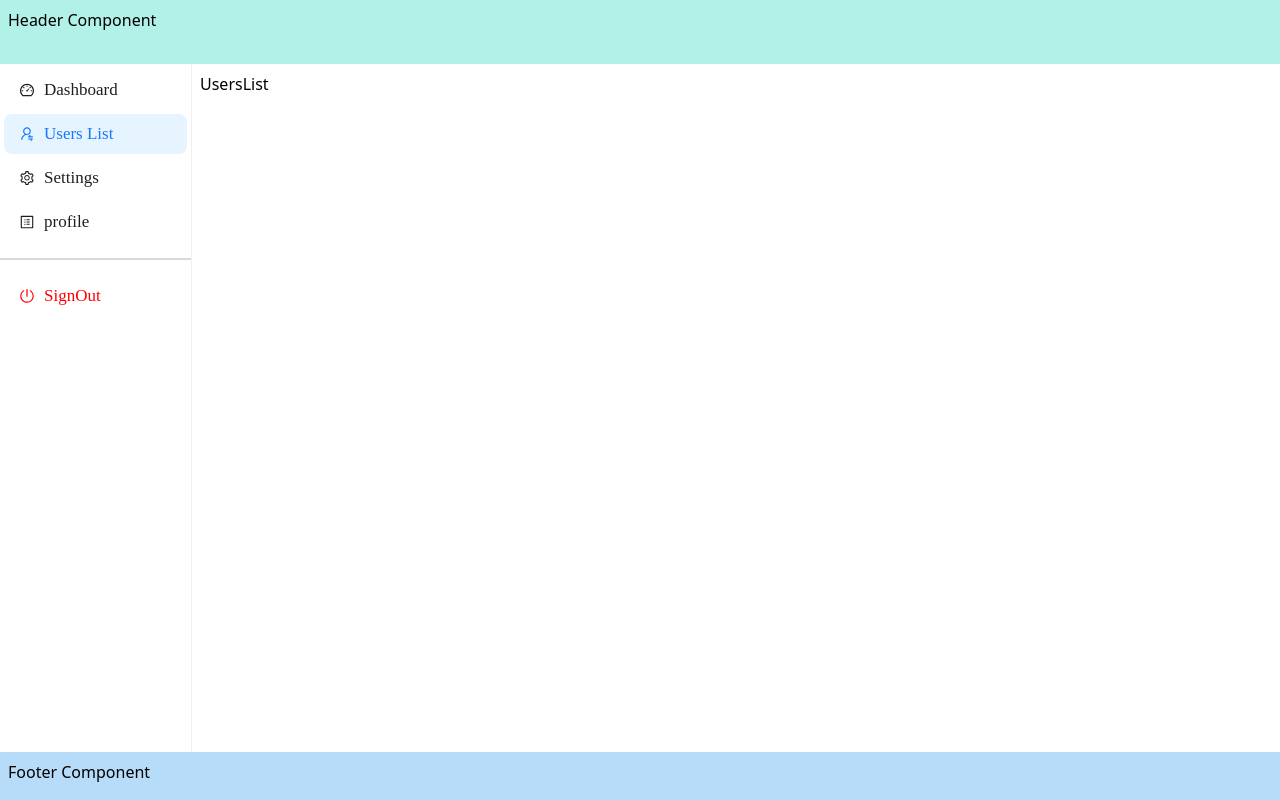
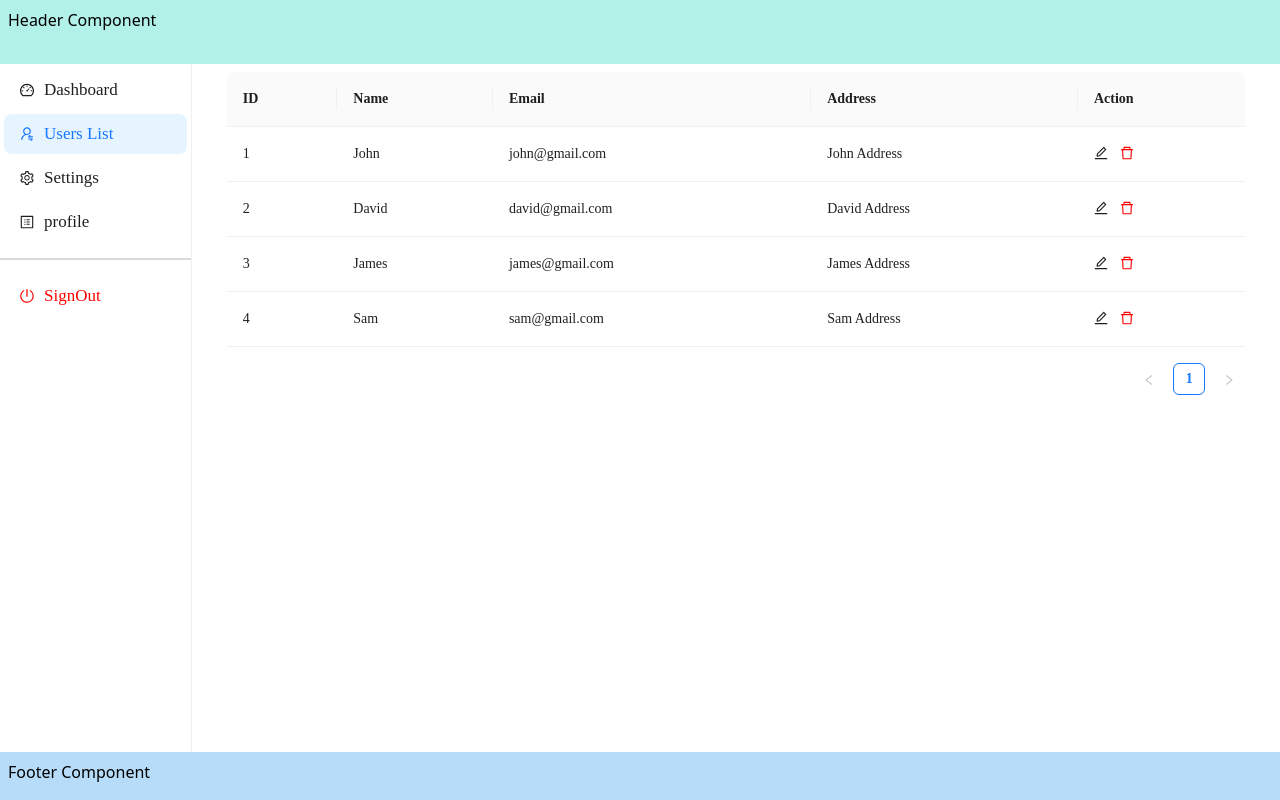
Before and after one commit to DRAHUL-30/Node-crash-course, a React (Vite) app in the folder frontEnd/: page /dashboard in a window 1280 px wide. Both pictures are taken after a click on the item "Users List". Built offline with nearby package versions, Linux system fonts and the light colour scheme.

Commit message:
Table CRUD

```diff
--- a/frontEnd/src/Components/Layout/Layout.tsx
+++ b/frontEnd/src/Components/Layout/Layout.tsx
@@ -21,7 +21,7 @@ export const Layout = ({ children }: LayoutProps) => {
             items={items}
             style={{ width: "15%", padding: "2px 0", fontSize: '17px' }}
           ></Menu>
-          <div className='p-2'>{children}</div>
+          <div className='p-2 w-[85%]'>{children}</div>
         </div>
       </WrapperComponent>
     );
--- /dev/null
+++ b/frontEnd/src/Components/Sections/UsersList/Columns.tsx
@@ -0,0 +1,48 @@
+import { EditOutlined, DeleteOutlined } from "@ant-design/icons";
+
+export const ColumnData = (onEditStudent:any, onDeleteStudent:any) => {
+  const Columns = [
+    {
+      key: "1",
+      title: "ID",
+      dataIndex: "id",
+    },
+    {
+      key: "2",
+      title: "Name",
+      dataIndex: "name",
+    },
+    {
+      key: "3",
+      title: "Email",
+      dataIndex: "email",
+    },
+    {
+      key: "4",
+      title: "Address",
+      dataIndex: "address",
+    },
+    {
+      key: "5",
+      title: "Action",
+      render: (record: any) => {
+        return (
+          <>
+            <EditOutlined
+              onClick={() => {
+                onEditStudent(record);
+              }}
+            />
+            <DeleteOutlined
+              onClick={() => {
+                onDeleteStudent(record);
+              }}
+              style={{ color: "red", marginLeft: 12 }}
+            />
+          </>
+        );
+      },
+    },
+  ];
+  return Columns;
+};
--- a/frontEnd/src/Components/Sections/UsersList/UsersList.tsx
+++ b/frontEnd/src/Components/Sections/UsersList/UsersList.tsx
@@ -1,7 +1,48 @@
-import React from 'react'
+import { useState } from 'react';
+import { Table, Modal } from 'antd';
+import { ColumnData } from './Columns';
 
 export const UsersList = () => {
+    const [dataSource, setDataSource] = useState([
+        {
+            id: 1,
+            name: "John",
+            email: "john@gmail.com",
+            address: "John Address",
+        },
+        {
+            id: 2,
+            name: "David",
+            email: "david@gmail.com",
+            address: "David Address",
+        },
+        {
+            id: 3,
+            name: "James",
+            email: "james@gmail.com",
+            address: "James Address",
+        },
+        {
+            id: 4,
+            name: "Sam",
+            email: "sam@gmail.com",
+            address: "Sam Address",
+        },
+    ]);
+
+    const onEditStudent = (record: any) => {
+        console.log(record, "EDIT");
+    }
+
+    const onDeleteStudent = (record: any) => {
+        console.log(record, "DELETE");
+    }
+
+    const columns = ColumnData(onEditStudent, onDeleteStudent);
+
   return (
-    <div>UsersList</div>
-  )
+    <div className="w-[95%] mx-auto">
+      <Table columns={columns} dataSource={dataSource} />
+    </div>
+  );
 }
```
